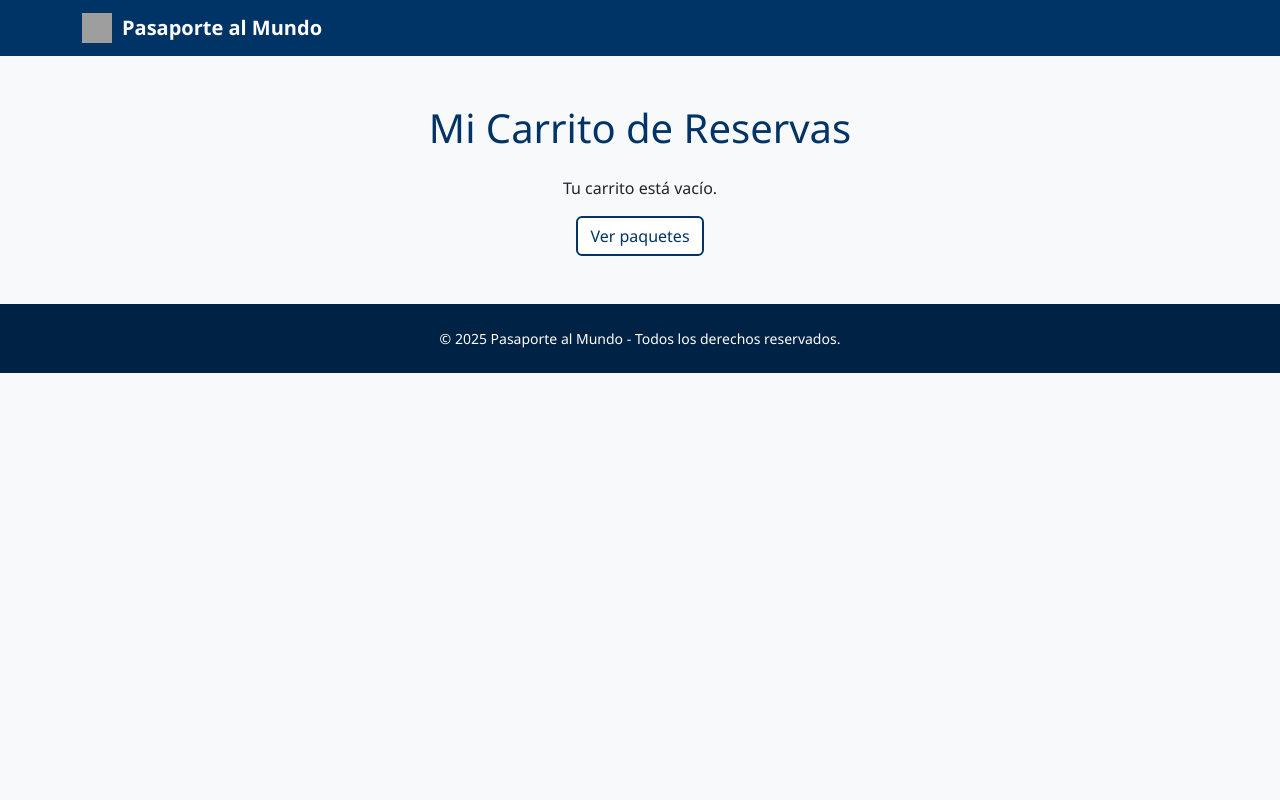
After one commit to cricamps/pasaportealmundo, a PHP site: page /carrito.php in a window 1280 px wide. The commit adds this page. Run offline with PHP 8.4, Linux system fonts and the light colour scheme; grey boxes are pictures that could not be loaded.

Commit message:
version4

```diff
--- /dev/null
+++ b/public/carrito.php
@@ -0,0 +1,64 @@
+<?php
+session_start();
+?>
+
+<!DOCTYPE html>
+<html lang="es">
+<head>
+    <meta charset="UTF-8">
+    <meta name="viewport" content="width=device-width, initial-scale=1.0">
+    <title>Mi Carrito - Pasaporte al Mundo</title>
+    <link href="https://cdn.jsdelivr.net/npm/bootstrap@5.3.2/dist/css/bootstrap.min.css" rel="stylesheet">
+    <link href="assets/css/styles.css" rel="stylesheet">
+</head>
+<body>
+
+<!-- Navbar -->
+<nav class="navbar navbar-expand-lg">
+    <div class="container">
+        <a class="navbar-brand" href="index.php">
+            <img src="https://cdn-icons-png.flaticon.com/512/69/69915.png" alt="Logo">
+            Pasaporte al Mundo
+        </a>
+    </div>
+</nav>
+
+<main class="container mt-5">
+    <h1 class="text-center mb-4" style="color:#003366;">Mi Carrito de Reservas</h1>
+
+    <?php if (isset($_SESSION['carrito']) && count($_SESSION['carrito']) > 0) { ?>
+        <div class="row g-4">
+            <?php foreach ($_SESSION['carrito'] as $paquete) { ?>
+                <div class="col-sm-12 col-md-6 col-lg-4 col-xl-3 d-flex">
+                    <div class="card flex-fill">
+                        <img src="<?php echo !empty($paquete['imagen']) ? 'assets/img/' . $paquete['imagen'] : 'assets/img/default.jpg'; ?>" class="card-img-top" alt="<?php echo htmlspecialchars($paquete['destino']); ?>">
+                        <div class="card-body d-flex flex-column">
+                            <h5 class="card-title" style="color:#003366;"><?php echo htmlspecialchars($paquete['destino']); ?></h5>
+                            <p class="card-text"><?php echo htmlspecialchars($paquete['descripcion']); ?></p>
+                            <p class="precio mt-auto">$<?php echo number_format($paquete['precio'], 0, ',', '.'); ?></p>
+                        </div>
+                    </div>
+                </div>
+            <?php } ?>
+        </div>
+        <div class="text-center mt-5">
+            <a href="index.php" class="btn btn-custom">Seguir Reservando</a>
+        </div>
+    <?php } else { ?>
+        <p class="text-center">Tu carrito está vacío.</p>
+        <div class="text-center mt-3">
+            <a href="index.php" class="btn btn-custom">Ver paquetes</a>
+        </div>
+    <?php } ?>
+</main>
+
+<!-- Footer -->
+<footer class="mt-5 py-4" style="background-color: #002244;">
+    <div class="container text-center">
+        <p class="mb-0 text-white small">© 2025 Pasaporte al Mundo - Todos los derechos reservados.</p>
+    </div>
+</footer>
+
+<script src="https://cdn.jsdelivr.net/npm/bootstrap@5.3.2/dist/js/bootstrap.bundle.min.js"></script>
+</body>
+</html>
--- a/public/detalle_paquete.php
+++ b/public/detalle_paquete.php
@@ -50,7 +50,10 @@ if (isset($_GET['id'])) {
                     <h2 class="card-title" style="color:#003366;"><?php echo htmlspecialchars($paquete['destino']); ?></h2>
                     <p class="card-text my-3"><?php echo htmlspecialchars($paquete['descripcion']); ?></p>
                     <h4 class="precio mb-4">$<?php echo number_format($paquete['precio'], 0, ',', '.'); ?></h4>
+                    <div class="d-flex justify-content-center gap-3">
                     <a href="index.php" class="btn btn-custom">Volver al inicio</a>
+                    <a href="reservar_paquete.php?id=<?php echo $paquete['id']; ?>" class="btn btn-primary">Reservar Paquete</a>
+                </div>
                 </div>
             </div>
         </div>
```
Also changed, not shown: public/reservar_paquete.php (added, +33 -0 lines).
